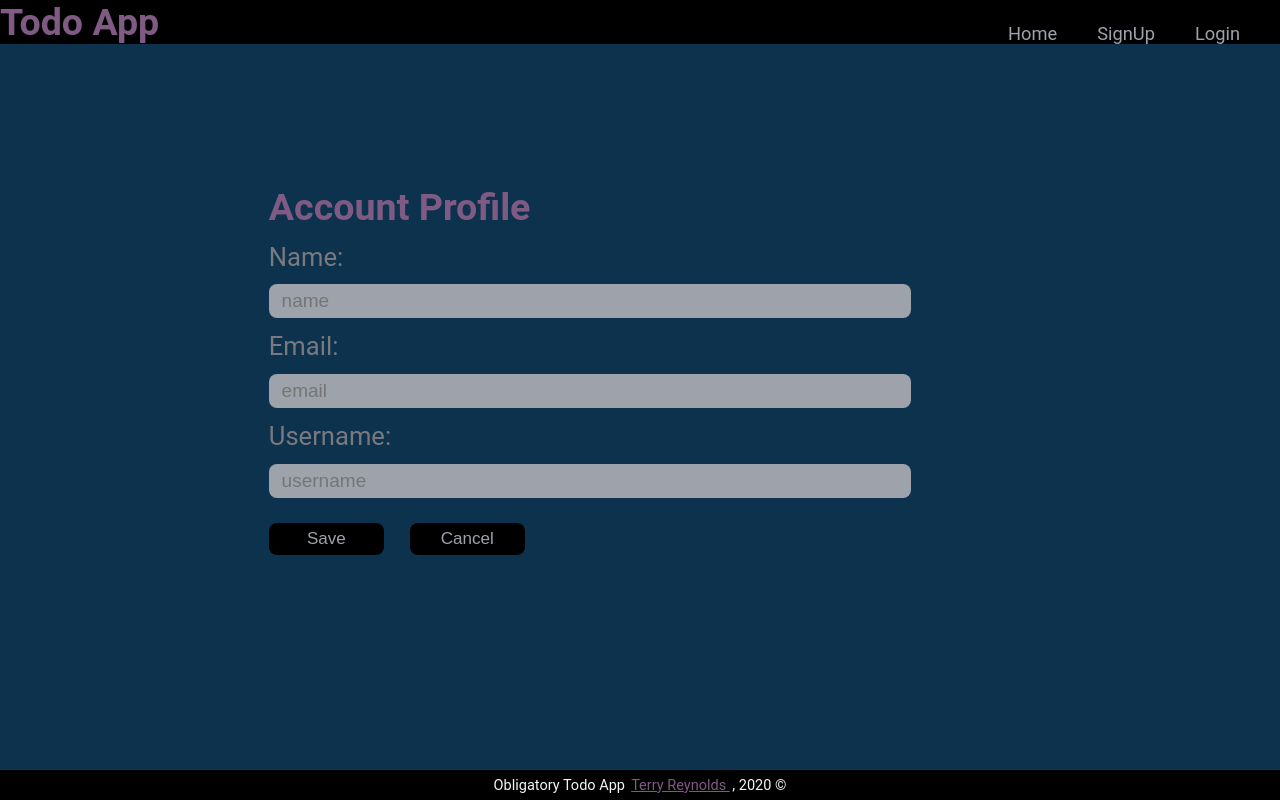
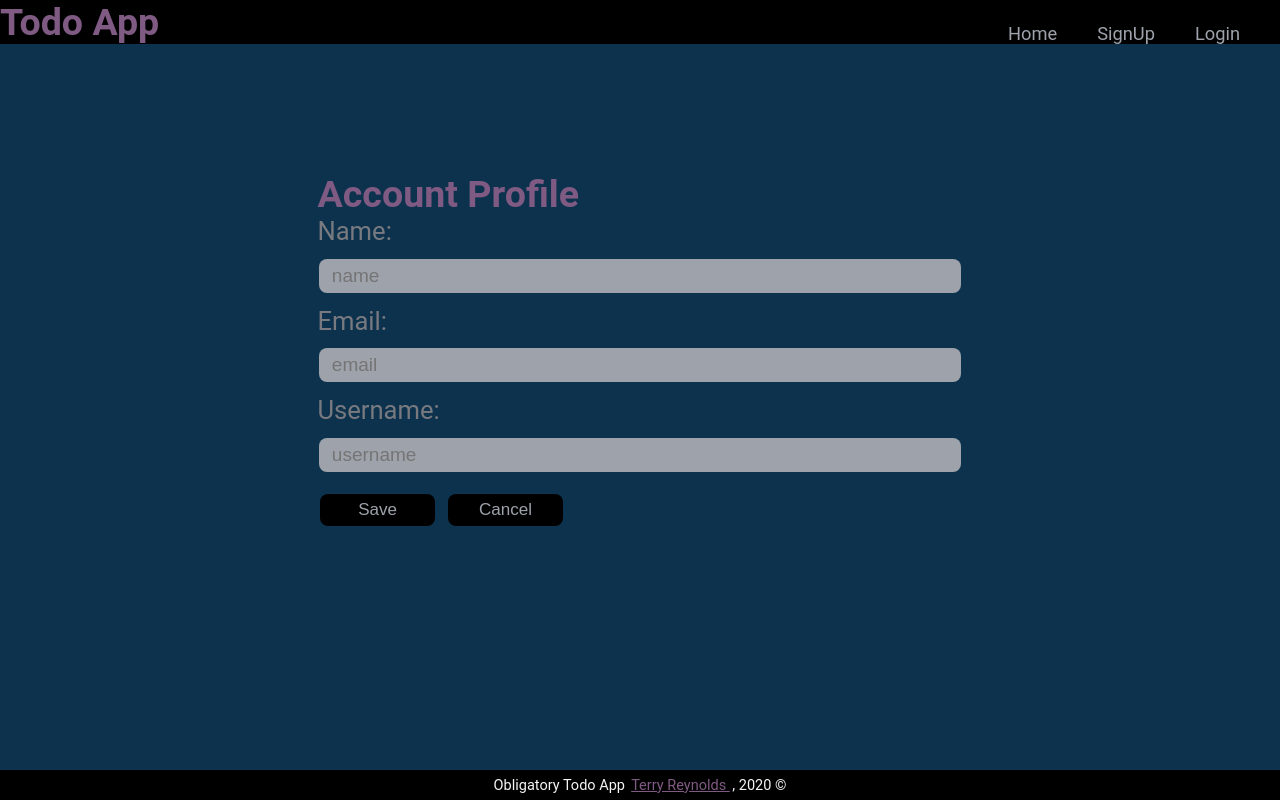
Before and after one commit to terryjreynolds/MERN-Todo-App, a React (Create React App) app in the folder client/: page /profile in a window 1280 px wide. Built offline with nearby package versions, Linux system fonts and the light colour scheme; no server answers.

Commit message:
centered the profile component

```diff
--- a/client/src/components/Login.js
+++ b/client/src/components/Login.js
@@ -187,7 +187,7 @@ console.log('completeRes', res.data);
         <div  className='slideIn'>
 
       <form  style={{textAlign: 'center'}} onSubmit={this.handleSubmit}>
-        <div style={headingStyle}><h1 >To-Do Login</h1> </div>
+        <div style={headingStyle}><h1>To-Do Login</h1> </div>
 
       <h5 className={this.state.displayFlashMsg ? 'displayFlash' : 'hideFlash'}
       >{this.state.msg}</h5>
--- a/client/src/components/Profile.js
+++ b/client/src/components/Profile.js
@@ -98,36 +98,43 @@ populateProfileFields = () => {
       }}
   />
       }
+      const buttonStyle = {
+        padding: '0',
+        textAlign: 'left',
+           marginLeft: '4vw'
+         };
 
-      const buttonStyle = {
-        display: 'inline-block',
-        margin: '1vw'
-      };
+         const headingStyle = {
+           display: 'inline',
+           textAlign: 'left',
+              marginLeft: '4.8vw'
+
+            };
 
       const inputStyle = {
-        margin: '1vw'
+        margin: '1vw auto'
       };
 
       const labelStyle = {
+        textAlign: 'left',
         fontSize: '2vw',
-        margin: '0 0 0 1vw'
+        marginLeft: '4.8vw'
       };
 
     return (
       <div>
-      <h1 style={buttonStyle}>Account Profile</h1>
+      <h1 style={headingStyle}>Account Profile</h1>
       <h5 className={this.state.msg === 'Registration Successful' ? 'displayFlashSuccess' : this.state.displayFlashMsg ? 'displayFlash' : 'hideFlash'}
-
       >{this.state.msg}</h5>
-      <form onSubmit={this.handleSubmit}>
+      <form style={{textAlign: 'center'}} onSubmit={this.handleSubmit}>
       <label for="name" style={labelStyle}>Name:</label>
       <input ref={this.textInput} id='name' style= {inputStyle} placeholder="name" onChange={this.handleChange}  value={this.state.name} name='name' type='text'   />
       <label for="email" style={labelStyle}>Email:</label>
         <input style= {inputStyle} id='email'  placeholder="email" onChange={this.handleChange}  value={this.state.email} name='email' type='text'    />
         <label for="username" style={labelStyle}>Username:</label>
         <input style= {inputStyle} id='username'  placeholder='username' onChange={this.handleChange} value={this.state.username} name='username' type='text' />
-        <button  style= {buttonStyle} type='submit' >Save</button>
-         <button onClick={this.goBack} style= {buttonStyle}>Cancel</button>
+        <div style={buttonStyle}><button type='submit' >Save</button>
+         <button onClick={this.goBack}>Cancel</button></div>
       </form>
       </div>
 
```
